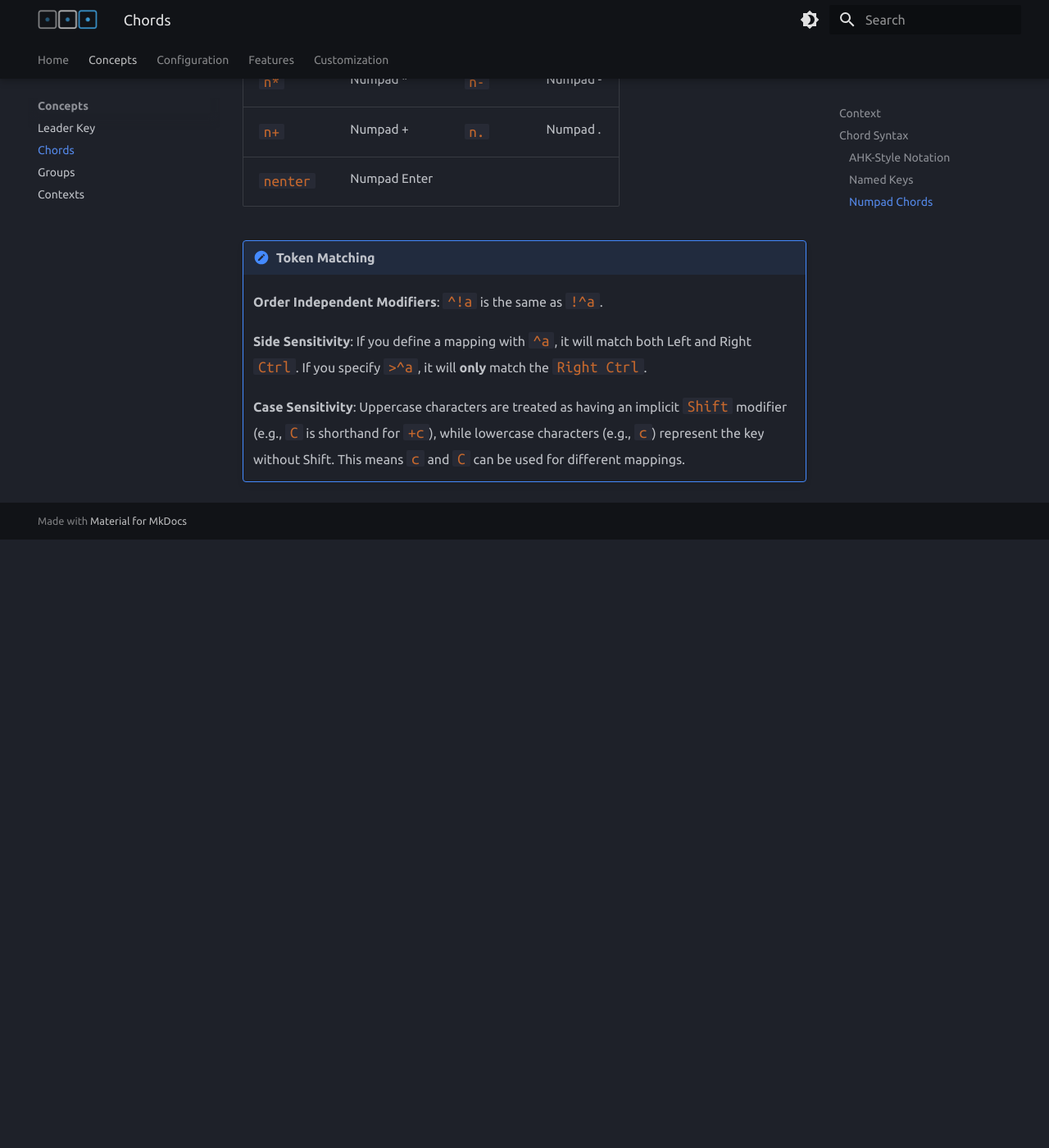
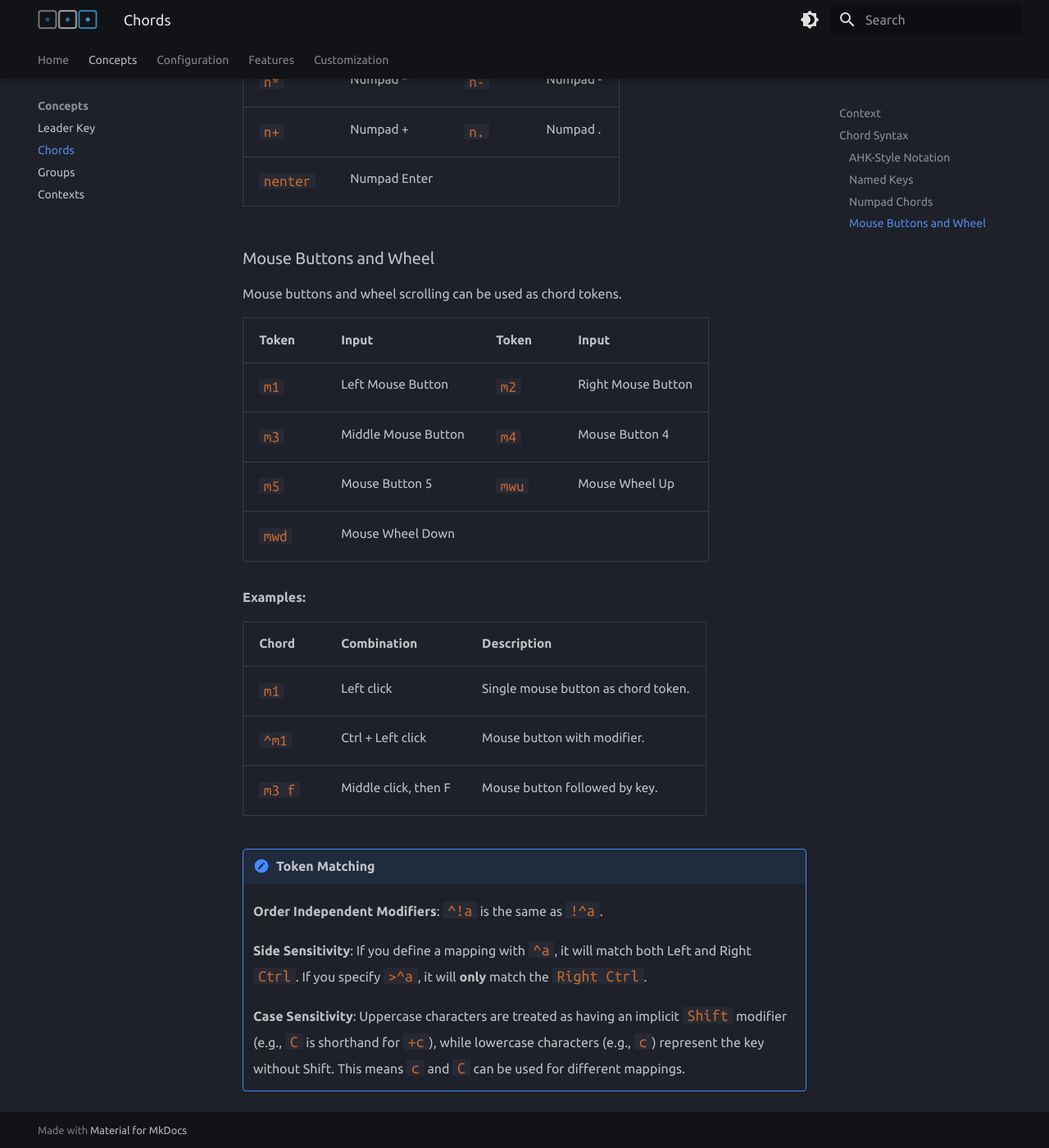
Before and after one commit to Furash/chordsong, an MkDocs documentation site: the page built from docs/concepts/chord.md, in a window 1280 px wide and 1400 px high, scrolled down 2928 px. Shown: the whole window at 82% size. Built offline with MkDocs 1.6.1 and Material for MkDocs 9.7.7, drawn with Linux system fonts in a browser that asks for light colours; before the commit the page ends 3586 px from its top, so only the background shows below that.

Commit message:
Adding support for additional function keys (F13-F24) and mouse buttons (1-7) and mouse wheel

```diff
--- a/docs/concepts/chord.md
+++ b/docs/concepts/chord.md
@@ -72,6 +72,25 @@ Numpad keys are prefixed with `n` to distinguish them from the main row numbers.
 | `n+` | Numpad + | `n.` | Numpad . |
 | `nenter` | Numpad Enter | | |
 
+### Mouse Buttons and Wheel
+
+Mouse buttons and wheel scrolling can be used as chord tokens.
+
+| Token | Input | Token | Input |
+| :--- | :--- | :--- | :--- |
+| `m1` | Left Mouse Button | `m2` | Right Mouse Button |
+| `m3` | Middle Mouse Button | `m4` | Mouse Button 4 |
+| `m5` | Mouse Button 5 | `mwu` | Mouse Wheel Up |
+| `mwd` | Mouse Wheel Down | | |
+
+**Examples:**
+
+| Chord | Combination | Description |
+| :--- | :--- | :--- |
+| `m1` | Left click | Single mouse button as chord token. |
+| `^m1` | Ctrl + Left click | Mouse button with modifier. |
+| `m3 f` | Middle click, then F | Mouse button followed by key. |
+
 !!! note "Token Matching"
     **Order Independent Modifiers**: `^!a` is the same as `!^a`.
 
```
Also changed, not shown: 1 other file.
